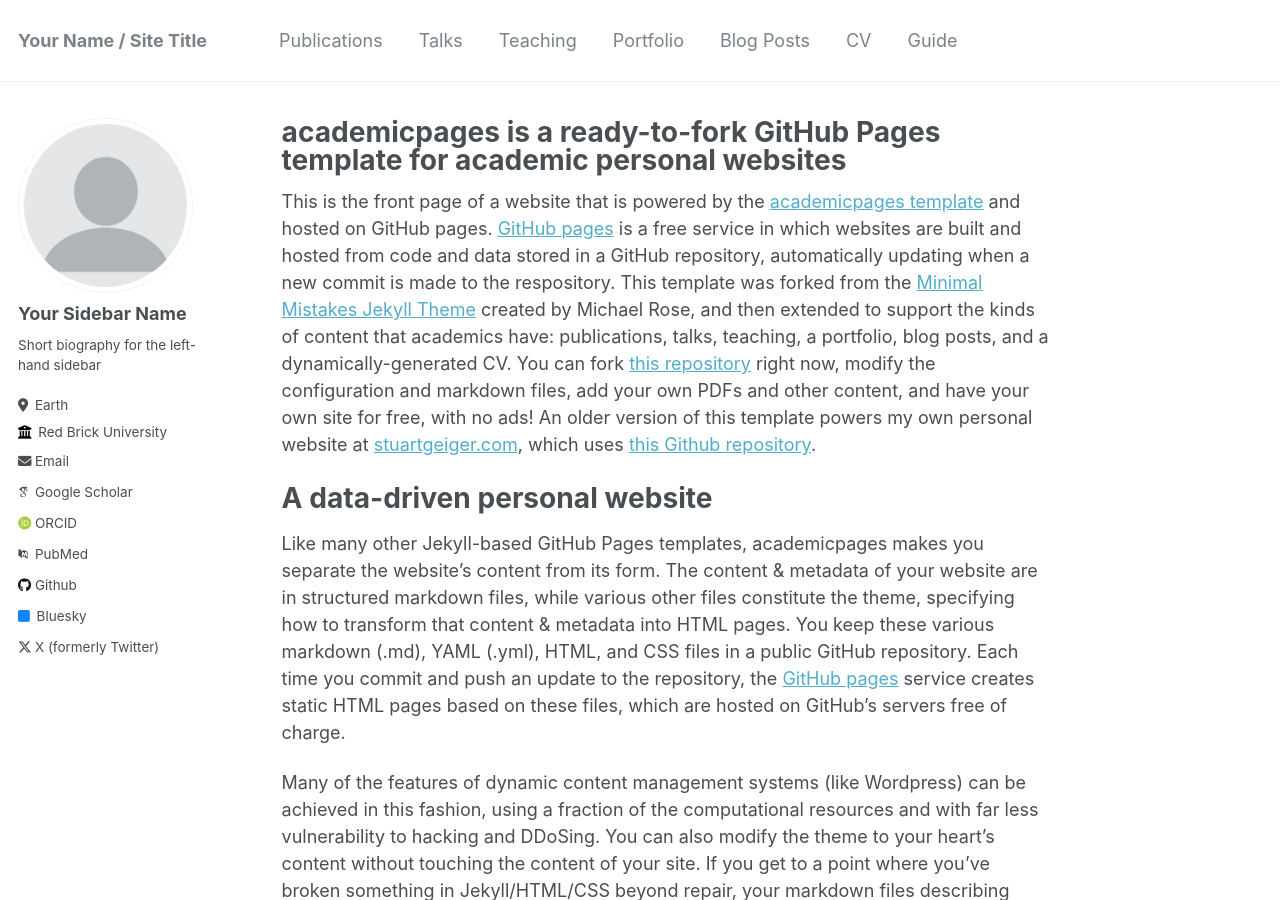
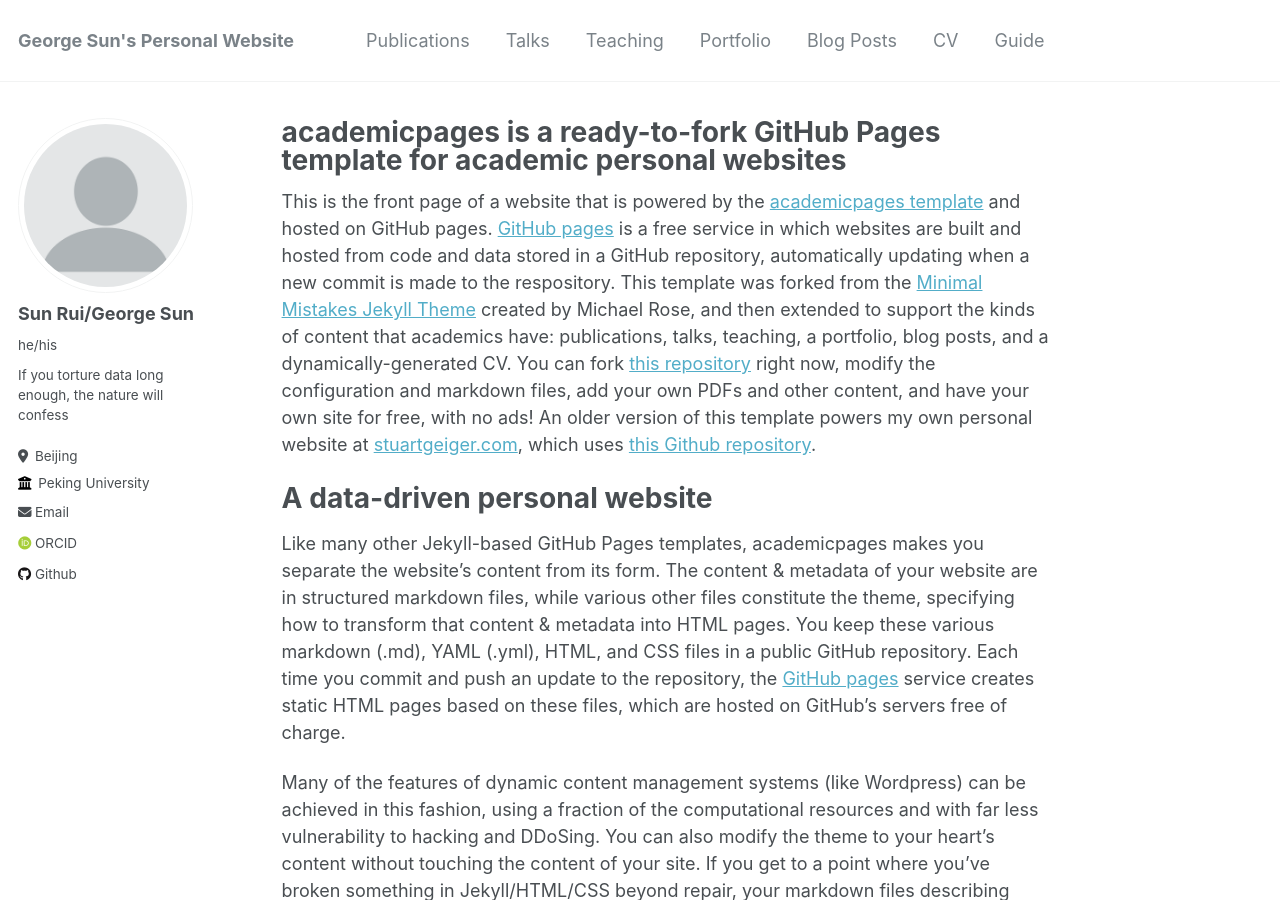
Before and after one commit to George-Sun-ECON/George-Sun-ECON.github.io, a Jekyll site: the page built from _pages/about.md, in a window 1280 px wide and 900 px high. Built offline with Jekyll 4.4.1, drawn with Linux system fonts in a browser that asks for light colours; some web fonts are replaced; some of the changed text lies outside the part shown.

Commit message:
Update _config.yml

```diff
--- a/_config.yml
+++ b/_config.yml
@@ -7,14 +7,14 @@
 # server process.
 
 # Basic Site Settings
-locale                   : "en-US"
-title                    : "Your Name / Site Title"
+locale                   : "cn-PRC"
+title                    : "George Sun's Personal Website"
 title_separator          : "-"
-name                     : &name "Your Name"
-description              : &description "personal description"
-url                      : https://academicpages.github.io # the base hostname & protocol for your site e.g. "https://mmistakes.github.io"
+name                     : &name "Sun Rui"
+description              : &description "Finance PhD Candidate in Peking University"
+url                      : https://George-Sun-Econ.github.io # the base hostname & protocol for your site e.g. "https://mmistakes.github.io"
 baseurl                  : "" # the subpath of your site, e.g. "/blog"
-repository               : "academicpages/academicpages.github.io"
+repository               : "George-Sun-Econ/George-Sun-Econ.github.io"
 
 # Site Author - The following control what appear as part of the author content on the side bar.
 #               If a field is blank the icon and link will not appear, otherwise it will be shown.
@@ -22,32 +22,32 @@
 author:
   # Biographic information
   avatar           : "profile.png"
-  name             : "Your Sidebar Name"
-  pronouns         : # example: "she/her"
-  bio              : "Short biography for the left-hand sidebar"
-  location         : "Earth"
-  employer         : "Red Brick University"
+  name             : "Sun Rui/George Sun"
+  pronouns         : "he/his"
+  bio              : "If you torture data long enough, the nature will confess"
+  location         : "Beijing"
+  employer         : "Peking University"
   uri              : # URL
-  email            : "none@example.org"
+  email            : "rsun2022@nsd.pku.edu.cn"
 
   # Academic websites
   arxiv            : # URL - Update with the correct link to your profile
-  googlescholar    : "https://scholar.google.com/citations?user=PS_CX0AAAAAJ"
+  googlescholar    : # URL
   impactstory      : # URL
-  orcid            : "http://orcid.org/yourorcidurl"
-  pubmed           : "https://www.ncbi.nlm.nih.gov/pubmed/?term=john+snow"
+  orcid            : "https://orcid.org/0009-0002-1197-0304"
+  pubmed           : # URL
   researchgate     : # URL
 
   # Repositories and software development
   bitbucket        : # Username - Update with your username on the site
   codepen          : # Username
   dribbble         : # Username
-  github           : "academicpages"
+  github           : "George-Sun-Econ"
   kaggle           : # Username
   stackoverflow    : # User number or user number and name (i.e., use "1" or "1/jeff-atwood")
 
   # Social media
-  bluesky          : "bsky.app" # Replace this with you Bluesky username
+  bluesky          : # Replace this with you Bluesky username
   facebook         : # Username
   flickr           : # Username
   foursquare       : # Username
@@ -64,7 +64,7 @@
   steam            : # Username
   telegram         : # URL
   tumblr           : # Username
-  twitter          : "UniofOxford"  # Replace this with your X / Twitter handle
+  twitter          : # Replace this with your X / Twitter handle
   vine             : # Username
   weibo            : # Username
   wikipedia        : # Username
@@ -74,7 +74,7 @@
 
 
 # Site Settings
-teaser                   :  # filename of teaser fallback teaser image placed in /images/, .e.g. "500x300.png"
+teaser                   : # filename of teaser fallback teaser image placed in /images/, .e.g. "500x300.png"
 breadcrumbs              : false # true, false (default)
 words_per_minute         : 160
 future                   : true
```
